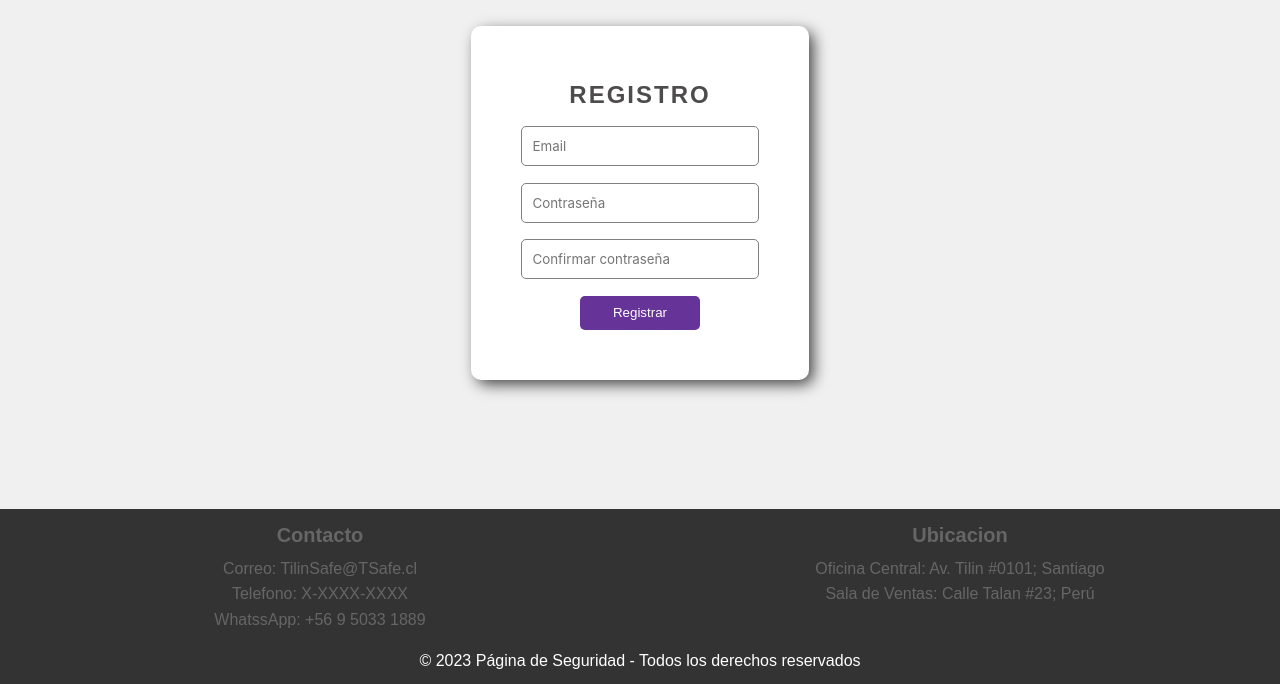
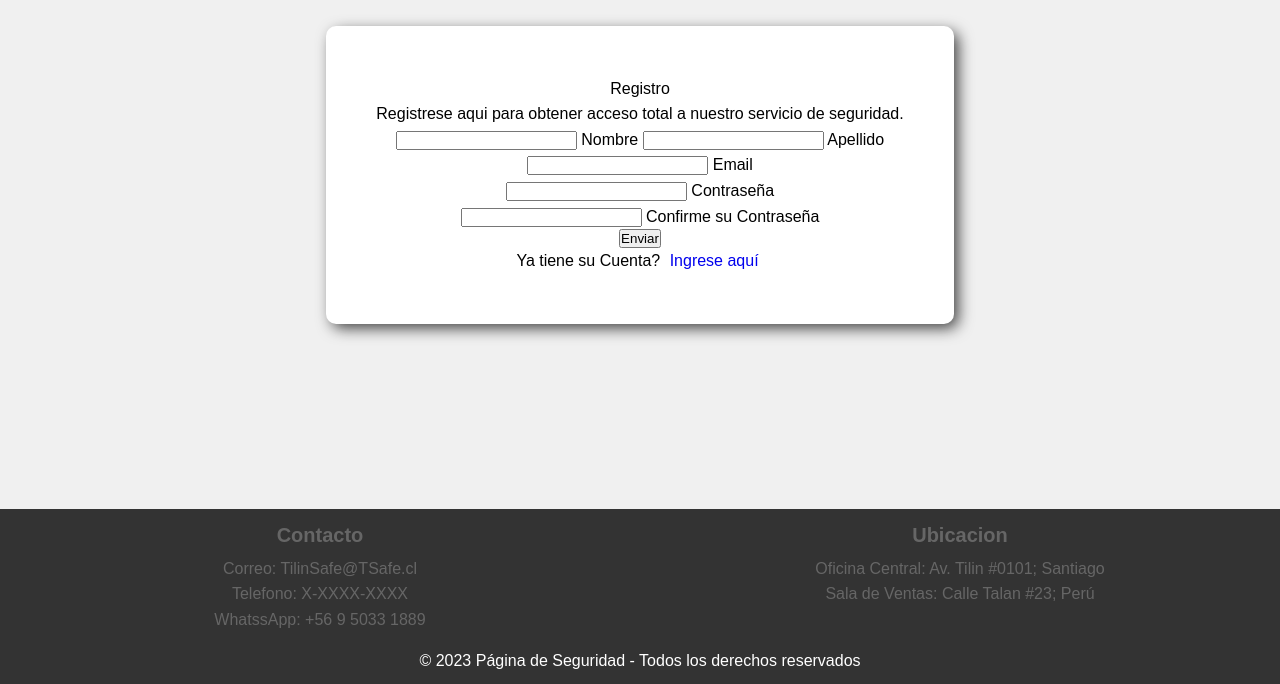
Before and after one commit to 1taru/tics, a website: page views/registro.html in a window 1280 px wide. Shown: the part 116-800 px from the top of the page. Drawn offline with Linux system fonts and the light colour scheme; files whose address does not match are found by name.

Commit message:
Update registro.html

```diff
--- a/views/registro.html
+++ b/views/registro.html
@@ -26,15 +26,35 @@
 
     <section class="container">
         <form class="form">
-            <span class="signup">Registro</span>
-            <input type="email" placeholder="Email" class="form--input">
-            <input type="password" placeholder="Contraseña" class="form--input">
-            <input type="password" placeholder="Confirmar contraseña" class="form--input">
+            <p class="title">Registro </p>
+            <p class="message">Registrese aqui para obtener acceso total a nuestro servicio de seguridad. </p>
+                <div class="flex">
+                <label>
+                    <input class="input" type="text" placeholder="" required="">
+                    <span>Nombre</span>
+                </label>
 
+                <label>
+                    <input class="input" type="text" placeholder="" required="">
+                    <span>Apellido</span>
+                </label>
+            </div>
 
-            <button class="form--submit">
-                Registrar
-            </button>
+            <label>
+                <input class="input" type="email" placeholder="" required="">
+                <span>Email</span>
+            </label>
+
+            <label>
+                <input class="input" type="password" placeholder="" required="">
+                <span>Contraseña</span>
+            </label>
+            <label>
+                <input class="input" type="password" placeholder="" required="">
+                <span>Confirme su Contraseña</span>
+            </label>
+            <button class="submit">Enviar</button>
+            <p class="signin">Ya tiene su Cuenta? <a href="login.html">Ingrese aquí</a> </p>
         </form>
     </section>
     <footer class="footer-box">
```
